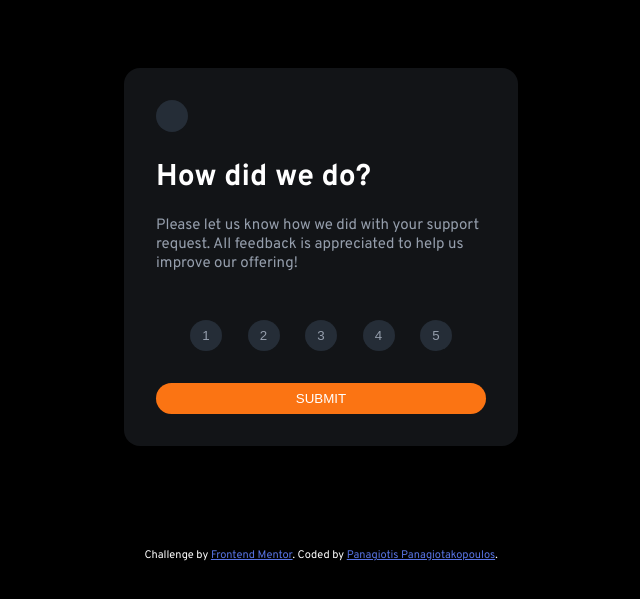
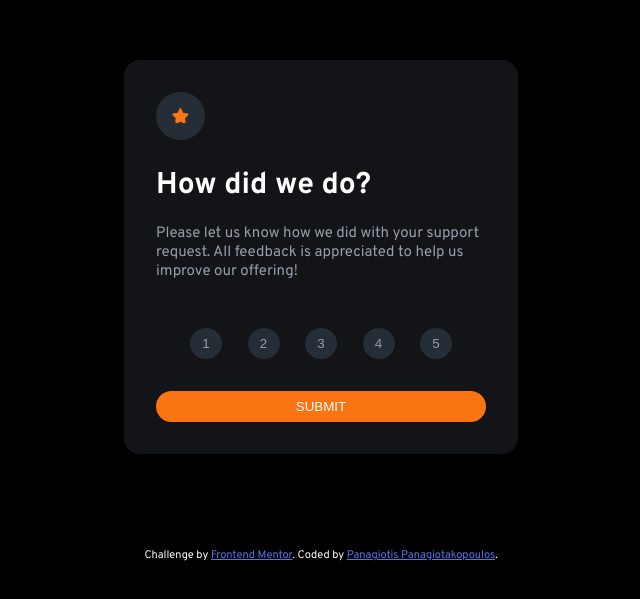
Before and after one commit to PanuGr/frontendmentor-challenges, a plain HTML site: page newbie/interactive-rating-component/index.html in a window 1280 px wide. Shown: the part 143-742 px from the top of the page, without its empty margins (319-959 px from the left). Drawn offline with nearby package versions, Linux system fonts and the light colour scheme; files that its build step writes are made by us from their sources; the site is published under a folder, as on GitHub Pages, so addresses that start at the root find nothing.

Commit message:
Update index.html

```diff
--- a/newbie/interactive-rating-component/index.html
+++ b/newbie/interactive-rating-component/index.html
@@ -16,7 +16,7 @@
   <body>
     <dialog open>
       <!-- Rating state start -->
-      <img src="/images/icon-star.svg" alt="" class="star" />
+      <img src="./images/icon-star.svg" alt="" class="star" />
       <h1>How did we do?</h1>
       <p>
         Please let us know how we did with your support request. All feedback is
```
